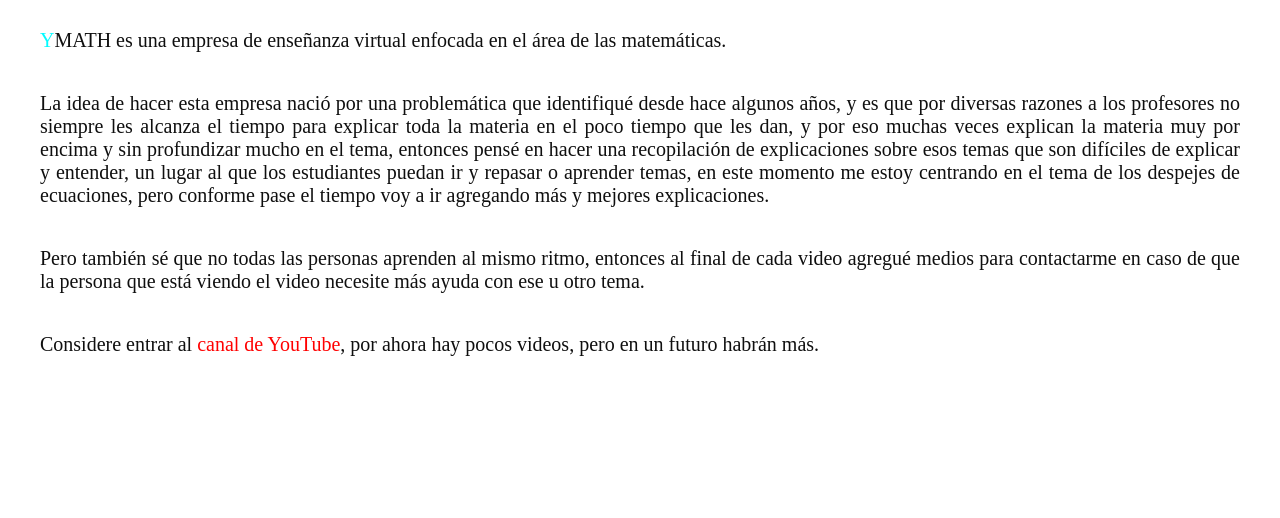
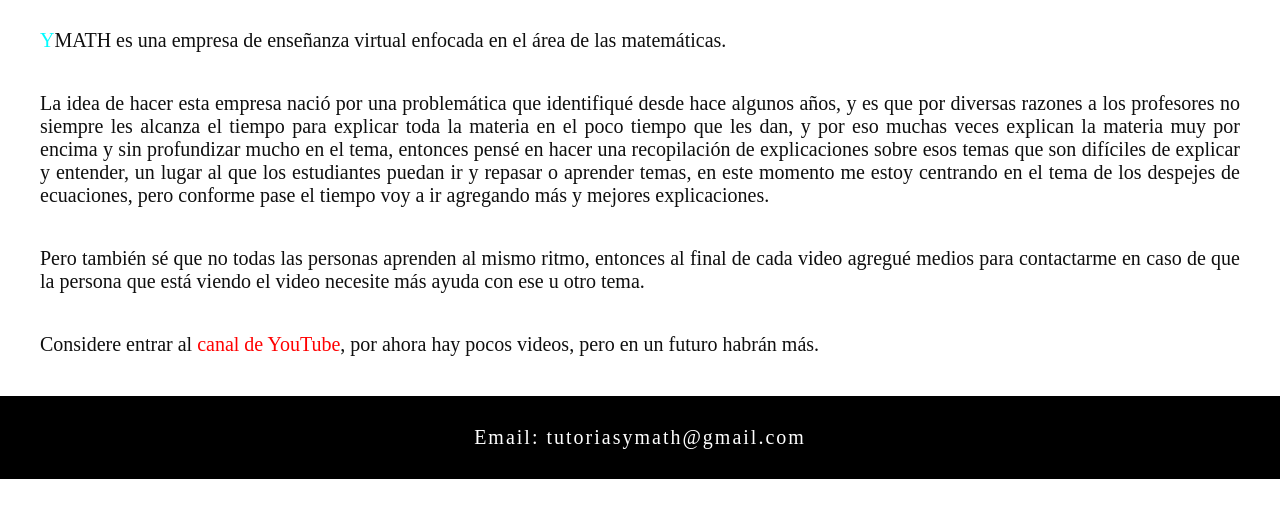
Before and after one commit to YMATH-Project/Web, a plain HTML site: page index.html in a window 1280 px wide. Shown: the part 174-692 px from the top of the page. Drawn offline with Linux system fonts and the light colour scheme.

Commit message:
footer añadido

```diff
--- a/index.html
+++ b/index.html
@@ -36,10 +36,15 @@
 				</p>
 				<p class="justified_p">
 					Considere entrar al
-					<a href="https://www.youtube.com/channel/UCYIpdWKmXjD9po7hx8P6KIw">canal de YouTube</a>,
+					<a href="https://www.youtube.com/channel/UCYIpdWKmXjD9po7hx8P6KIw" id="ytlink">canal de YouTube</a>,
 					por ahora hay pocos videos, pero en un futuro habrán más.
 				</p>
 			</section>
 		</main>
+		<footer>
+			<span class="footer_p">
+				<a id="gmlink" href="https://mail.google.com/mail/u/0/?tab=rm&ogbl#inbox?compose=DmwnWtMkMHnmMjxkWRrxmlsJvJlBwqGXfBNCzLdZVbVbjXfHFbkPcHvVwCmzPcMsqdfrTmtwlnLg">Email: tutoriasymath@gmail.com</a>
+			</span>
+		</footer>
 	</body>
 </html>
--- a/styles.css
+++ b/styles.css
@@ -22,7 +22,7 @@ span {
 	letter-spacing: inherit;
 }
 .center_p {
-	margin: 50px 20px;
+	margin: 50px 30px;
 	padding: 0px;
 	text-align: center;
 	font-size: 30px;
@@ -34,7 +34,22 @@ span {
 	font-size: 20px;
 	color: #0f0f0f;
 }
-a {
+#ytlink {
 	text-decoration: none;
 	color: red;
 }
+#gmlink {
+	text-decoration: none;
+	color: white;
+}
+footer {
+	padding: 30px;
+	background-color: black;
+	text-align: center;
+}
+.footer_p {
+	margin: 0px;
+	padding: 0px;
+	font-size: 20px;
+	font-family: 'Product sans';
+}
```
